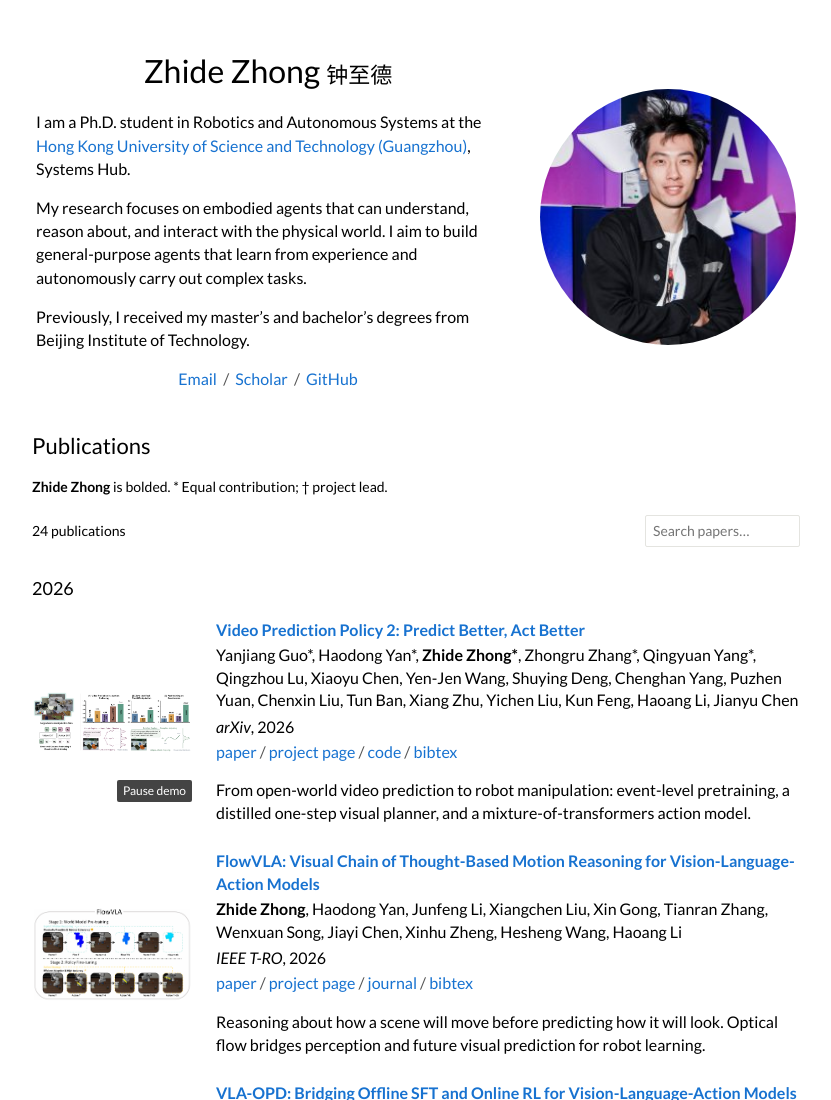
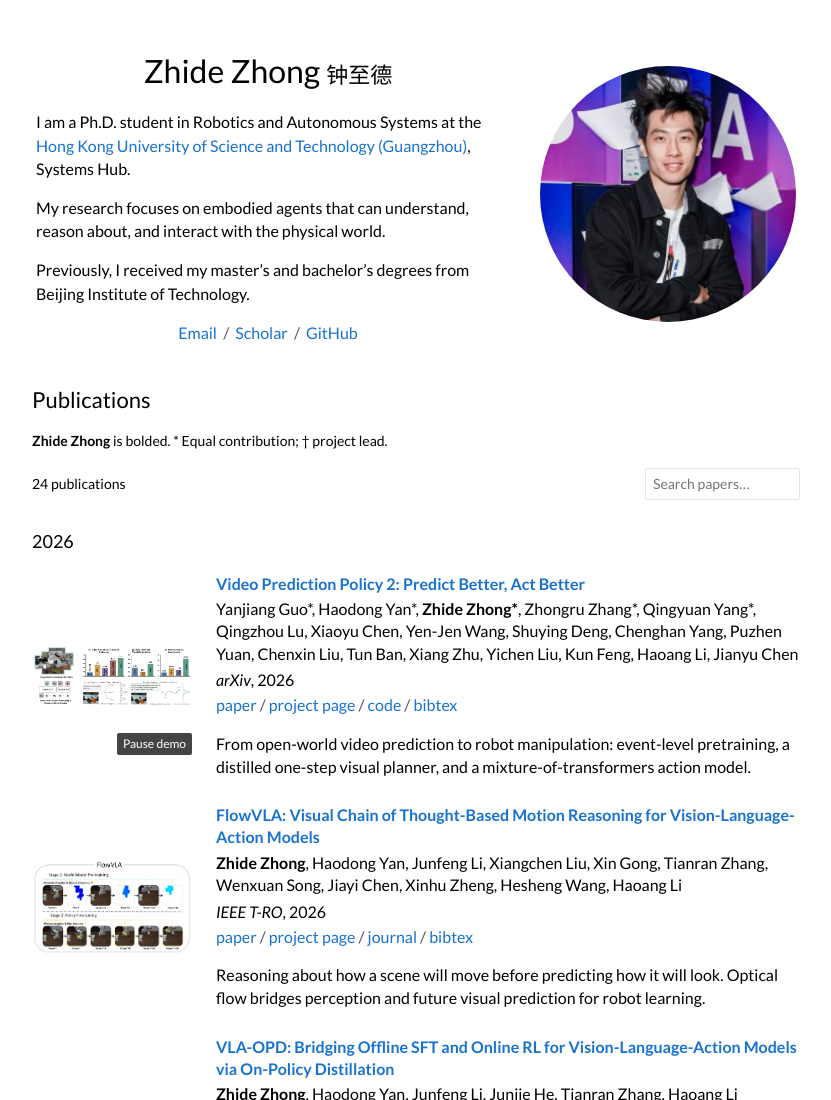
Before and after one commit to zhide730/zhide730.github.io, a plain HTML site: page index.html in a window 1280 px wide. Shown: the top 1100 px of the page, without its empty margins (224-1055 px from the left). Drawn offline with Linux system fonts and the light colour scheme; grey boxes are pictures that could not be loaded.

Commit message:
Simplify research introduction

```diff
--- a/index.html
+++ b/index.html
@@ -25,7 +25,7 @@
       <div class="bio-text">
         <h1 class="name" id="profile-name">Zhide Zhong <span lang="zh-Hans">钟至德</span></h1>
         <p>I am a Ph.D. student in Robotics and Autonomous Systems at the <a href="https://www.hkust-gz.edu.cn/" target="_blank" rel="noopener noreferrer">Hong Kong University of Science and Technology (Guangzhou)</a>, Systems Hub.</p>
-        <p>My research focuses on embodied agents that can understand, reason about, and interact with the physical world. I aim to build general-purpose agents that learn from experience and autonomously carry out complex tasks.</p>
+        <p>My research focuses on embodied agents that can understand, reason about, and interact with the physical world.</p>
         <p>Previously, I received my master’s and bachelor’s degrees from Beijing Institute of Technology.</p>
         <p class="bio-links"><a href="mailto:zzhong778@connect.hkust-gz.edu.cn">Email</a> &nbsp;/&nbsp; <a href="https://scholar.google.com/citations?user=msy4tL4AAAAJ&amp;hl=en" target="_blank" rel="noopener noreferrer">Scholar</a> &nbsp;/&nbsp; <a href="https://github.com/zhide730" target="_blank" rel="noopener noreferrer">GitHub</a></p>
       </div>
```
